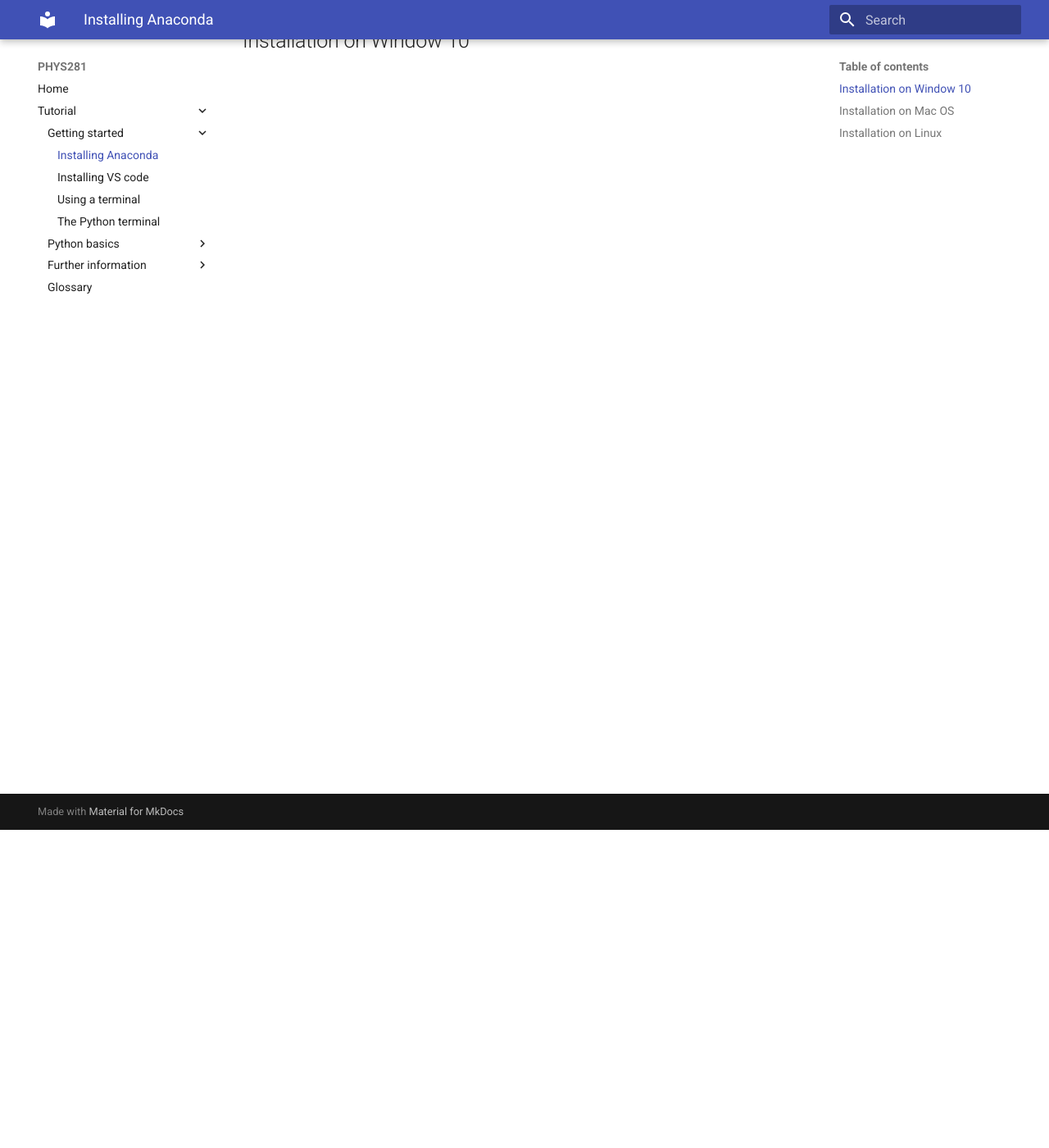
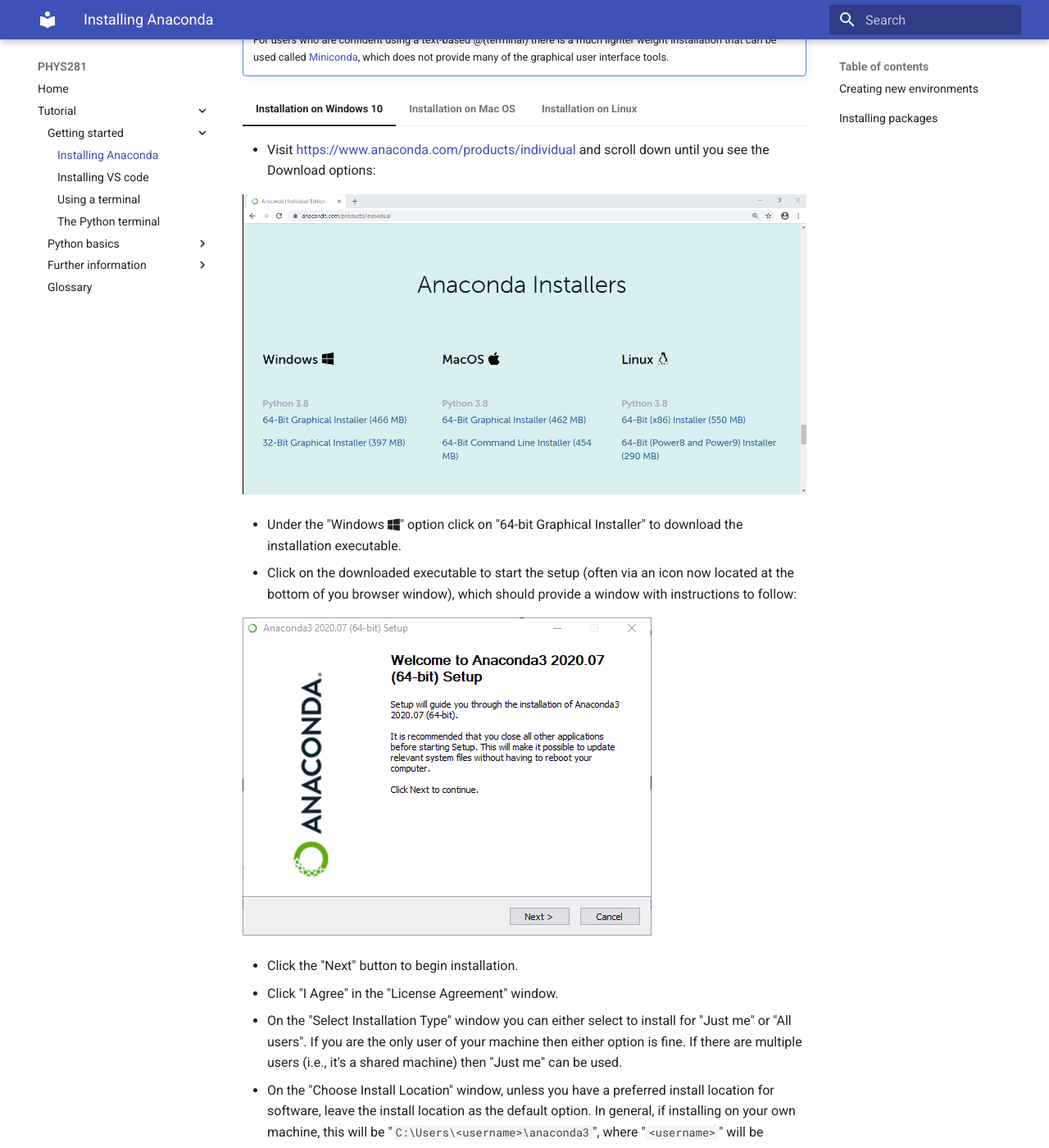
Before and after one commit to ndd21/PHYS281, an MkDocs documentation site: the page built from docs/demo-anaconda.md, in a window 1280 px wide and 1400 px high, scrolled down 388 px. Shown: the whole window at 82% size. Built offline with MkDocs 1.6.1 and Material for MkDocs 9.7.7, drawn with Linux system fonts in a browser that asks for light colours; nearby versions of some CDN libraries; some of the changed text lies outside the part shown.

Commit message:
Start adding more to the Anaconda installation demo

````diff
--- a/docs/demo-anaconda.md
+++ b/docs/demo-anaconda.md
@@ -1,22 +1,59 @@
 # Installing Anaconda
 
 [Anaconda](https://www.anaconda.com/products/individual) is a Python distribution and package
-management system. It provides an installation of Python and a way to create "virtual environments"
-that can contain different Python version and software packages required for a specific task.
+management system. It provides an installation of Python (currently defaulting to Python 3.8)
+and a way to create "virtual environments" that can contain different Python version and
+software packages required for a specific task.
 
 The official instructions for installing Anaconda on a variety of operating systems can be found
 [here](https://docs.anaconda.com/anaconda/install/), but we will also go through the steps below.
 
-=== "Windows 10"
-    ## Installation on Window 10
+!!! note
+    The full Anaconda installation will require just under 3 Gb of space on your computer.
 
-=== "Mac OS"
-    ## Installation on Mac OS
+    For users who are confident using a text-based @(terminal) there is a much lighter weight
+    installation that can be used called [Miniconda](https://docs.conda.io/en/latest/miniconda.html),
+    which does not provide many of the graphical user interface tools.
+
+=== "Installation on Windows 10"
+    * Visit [https://www.anaconda.com/products/individual](https://www.anaconda.com/products/individual)
+      and scroll down until you see the Download options:
+
+    ![Anaconda Download page](img/anacondawebpage.png)
+
+    * Under the "Windows <i class="fa fa-windows"></i>" option click on "64-bit Graphical
+      Installer" to download the installation executable.
+    * Click on the downloaded executable to start the setup (often via an icon now located at the
+      bottom of you browser window), which should provide a window with instructions to follow:
+
+    ![Anaconda setup window](img/anacondainstaller.png)
+
+    * Click the "Next" button to begin installation.
+    * Click "I Agree" in the "License Agreement" window.
+    * On the "Select Installation Type" window you can either select to install for "Just me" or
+      "All users". If you are the only user of your machine then either option is fine. If there
+      are multiple users (i.e., it's a shared machine) then "Just me" can be used.
+    * On the "Choose Install Location" window, unless you have a preferred install location for
+      software, leave the install location as the default option. In general, if installing on
+      your own machine, this will be "`C:\Users\<username>\anaconda3`", where "`<username>`"
+      will be replaced with your own user name on the machine.
+    * On the "Advanced Installation Options" window leave the tick in the box next to "Register
+      Anaconda3 as my default Python 3.8"m and click the "Install" button.
+    * Once installation is complete continue clicking though with the "Next" buttons and finally
+      click "Finish" (if you leave the check boxes on the final window ticked, then links to
+      tutorials will open in your browser).
+
+=== "Installation on Mac OS"
+    * Visit [https://www.anaconda.com/products/individual](https://www.anaconda.com/products/individual)
+      and scroll down until you see the Download options:
+
+    ![Anaconda Download page](img/anacondawebpage.png)
+
+    * Under the "MacOS <i class="fa fa-apple"></i>" option click on "64-bit Graphical
+      Installer" to download the installation executable.
 
 
-=== "Linux"
-    ## Installation on Linux
-
+=== "Installation on Linux"
     For Linux users we recommend just installing the lightweight Miniconda package rather than the
     full Anaconda installation. Instructions for installing Miniconda under Linux can be found
     [here](https://docs.conda.io/projects/continuumio-conda/en/latest/user-guide/install/linux.html),
@@ -31,3 +68,31 @@
     ```bash
     wget https://repo.anaconda.com/miniconda/Miniconda3-latest-Linux-x86_64.sh
     ```
+
+    * In the directory that you downloaded `Miniconda3-latest-Linux-x86_64.sh` run:
+
+    ```bash
+    bash Miniconda3-latest-Linux-x86_64.sh
+    ```
+
+When installed, the default Python version
+
+## Creating new environments
+
+For
+
+=== "Anaconda Navigator"
+    You
+
+=== "Command line"
+    ###
+
+## Installing packages
+
+Within an environment you can install Python any packages that you require so long as they are
+available within Conda or the PyPI package repository.
+
+=== "Anaconda Navigator"
+
+
+=== "Command line"
--- a/mkdocs.yml
+++ b/mkdocs.yml
@@ -36,6 +36,7 @@
 docs_dir: 'docs'
 
 extra_css:
+  - http://maxcdn.bootstrapcdn.com/font-awesome/4.3.0/css/font-awesome.min.css
   - css/tooltips.css
 
 extra_javascript:
````
Also changed, not shown: docs/glossary.md (+6 -0 lines), docs/img/anacondainstaller.png (added), docs/img/anacondawebpage.png (added).
